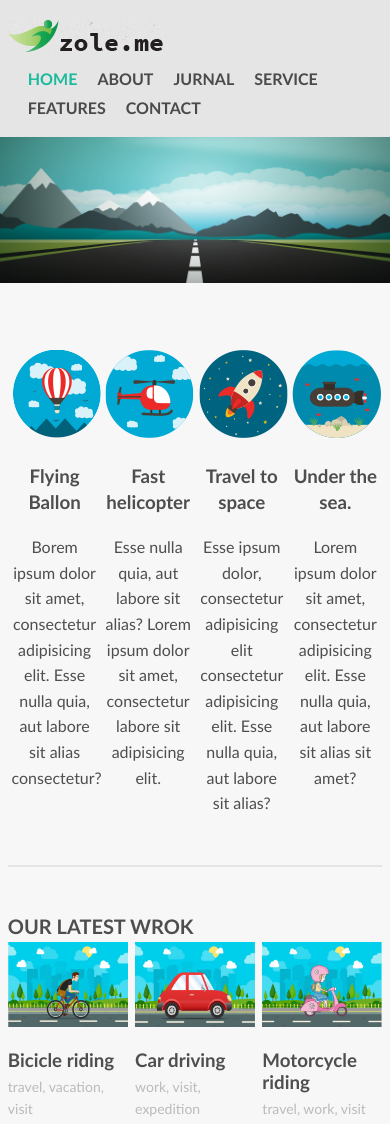
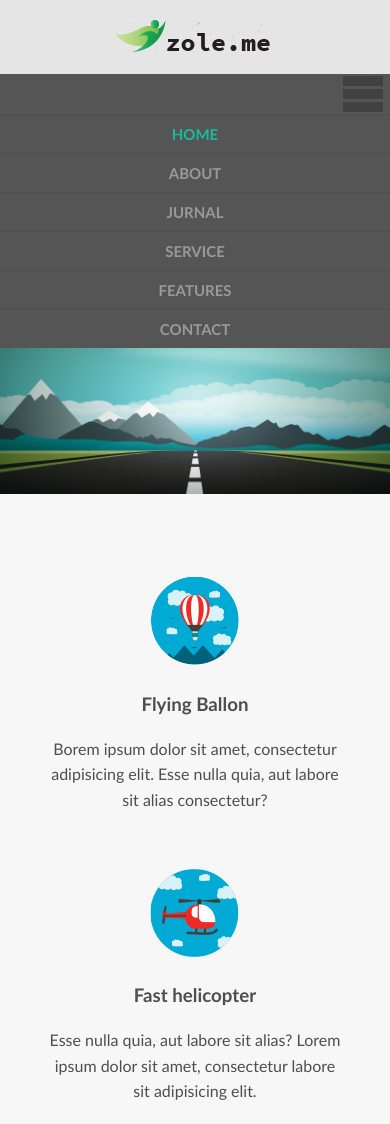
Before and after one commit to zolevs/basic-responsive, a plain HTML site: page index.html in a window 390 px wide. Shown: the top 1124 px of the page. Drawn offline with Linux system fonts and the light colour scheme.

Commit message:
Finished responsivnes

```diff
--- a/index.html
+++ b/index.html
@@ -14,7 +14,7 @@
 			<nav>
 				<h2>Main Navigation</h2>
 				<div id="burger-nav"></div>
-				<ul>
+				<ul class="open">
 					<li><a href="#" class="current">Home</a></li>
 					<li><a href="#">About</a></li>
 					<li><a href="#">Jurnal</a></li>
@@ -59,7 +59,7 @@
 	</section> <!-- selling-points section end -->
 
 	<section id="latest-work">
-		<h2>Our latest wrok</h2>
+		<h2>Our latest work</h2>
 		<ul>
 			<li>
 				<img src="images/snap-1.jpg" alt="work-description-1">
@@ -126,4 +126,5 @@
 		</div> <!-- end .wrapper -->
 	</footer>
 </body>
+
 </html>
--- a/style.css
+++ b/style.css
@@ -126,7 +126,7 @@ p.tags {
 }
 #quote {
 	margin-top: 60px;
-	width: 60%; /* centriranje odradjeno pomocu ovoga widtha i paddinga */
+	width: 60%; /* centriranje odradjeno pomocu ovoga width-a i padding-a */
 	padding: 40px 20%;
 	background: url(images/quote.png) no-repeat center 20px;
 	background-color: #efefef;
@@ -140,7 +140,6 @@ footer {
 	background-color: #202020;
 	padding: 30px 0;
 	border-top: 10px solid #151515;
-
 }
 
 footer h4 {
@@ -180,3 +179,106 @@ footer li.tw {
 	color: #999;
 	font-size: 14px;
 }
+
+/* ******* responsive queries ******** */
+
+@media screen and (max-width: 960px) {
+
+	#selling-points li {
+		width: 40%;
+		padding: 0 5%;
+		margin: 20px 0;
+	}
+	footer ul {
+		width: 50%;
+	}
+	footer ul:nth-child(odd){
+		clear: both;
+	}
+	#quote {
+		width: 90%;
+		padding: 40px 5%;
+	}
+}
+@media screen and (max-width: 768px) {
+	header nav {
+		float: none;
+
+	}
+	header nav li {
+		margin-left: 0;
+		width: 16.66%;
+		text-align: center;
+		font-size: 15px;
+	}
+	header h1.logo {
+		float: none;
+		margin: 0 auto 15px;
+	}
+	#latest-work li {
+		width: 60%;
+		margin: 30px 20% !important;
+		float: none;
+	}
+	#latest-work h2 {
+		text-align: center;
+	}
+
+} /*end media 768px*/
+
+@media screen and (max-width: 480px){
+
+	#selling-points li {
+		width: 80%;
+		padding: 0 10%;
+		margin: 20px 0;
+	}
+	#latest-work li {
+		width: 80%;
+		margin: 30px 10% !important;
+	}
+	#quote {
+		font-size: 16px;
+		font-weight: bold;
+	}
+	footer ul {
+		width: 100%;
+		float:none;
+		border-top: 2px solid #333;
+	}
+	header nav li {
+		float: none;
+		width: 100%;
+		margin: 0;
+	}
+	header nav {
+		background: #555;
+	}
+	header .wrapper {
+		padding: 0;
+		width: 100%;
+	}
+	header {
+		padding-bottom: 0;
+	}
+	header nav li a {
+		display: block;
+		text-align: center;
+		padding: 10px;
+		color: #999;
+		border-top: 1px solid #4f4f4f;
+	}
+	#burger-nav {
+		width: 100%;
+		height: 40px;
+		background: url(images/burger.png) no-repeat 98% center;
+		cursor: pointer;
+	}
+	header nav ul{
+		height: 0;
+		overflow: hidden;
+	}
+	header nav ul.open{
+		height: auto;
+	}
+} /*end media 480px*/
```
